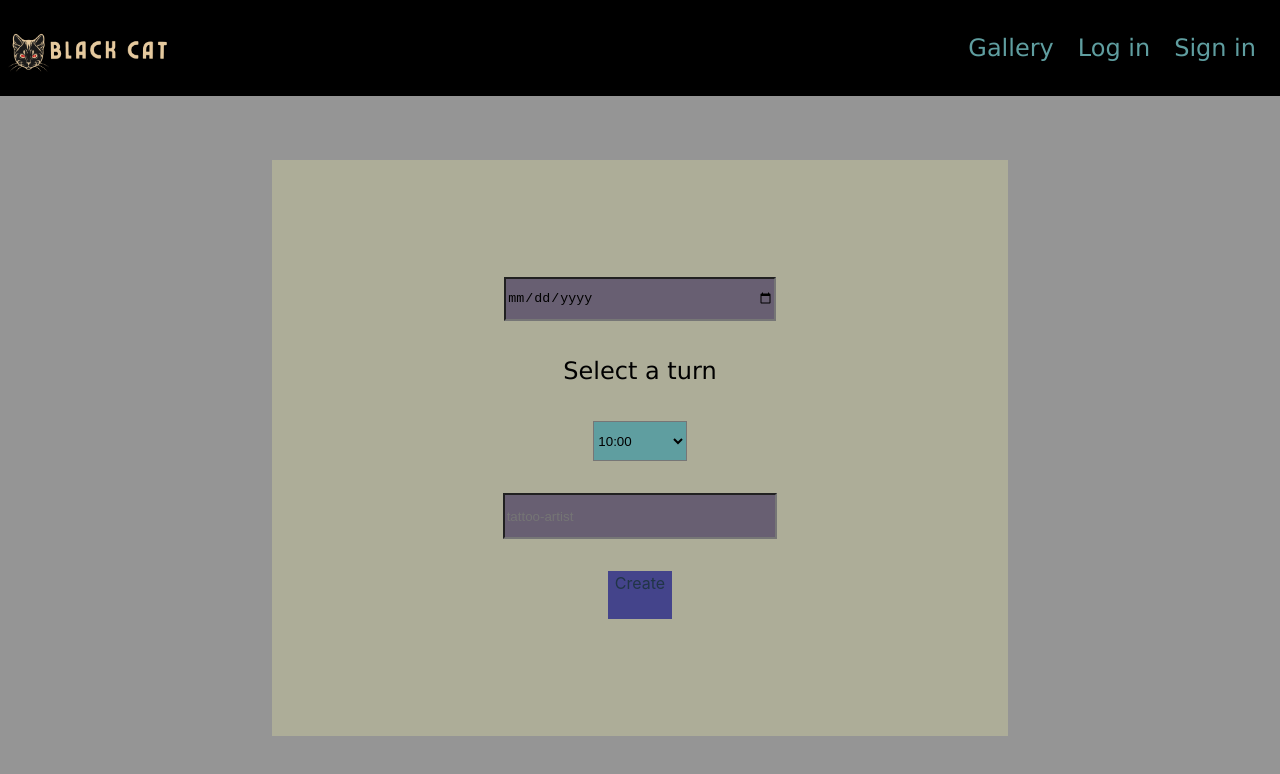
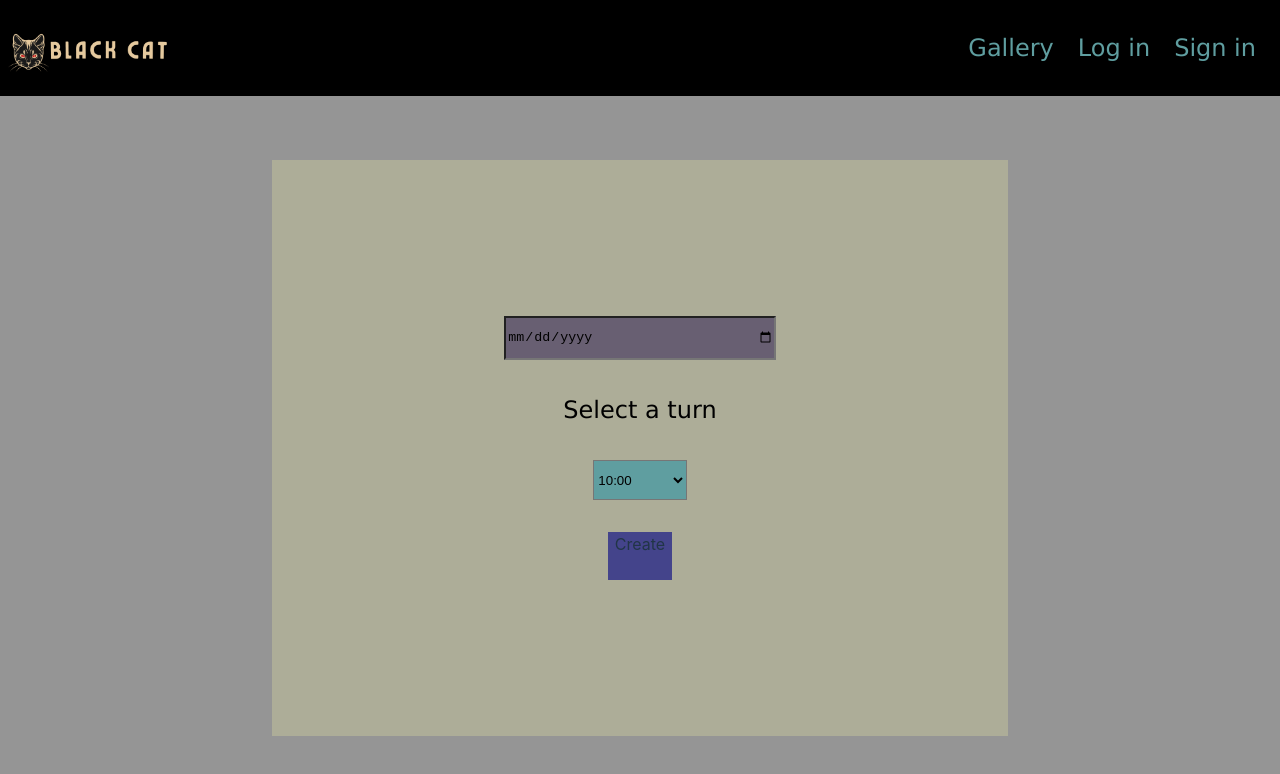
Before and after one commit to vanbrigo/tattoo-studio-react, a React (Vite) app: page /create-appointment in a window 1280 px wide. Shown: the top 774 px of the page. Built offline with nearby package versions, Linux system fonts and the light colour scheme.

Commit message:
feat: add create appointment sending tattooArtistId from token

```diff
--- a/src/pages/NewAppointment/NewAppointment.jsx
+++ b/src/pages/NewAppointment/NewAppointment.jsx
@@ -4,20 +4,20 @@ import './NewAppointment.css'
 import { InputDate } from '../../common/InputDate/InputDate';
 import { Button } from '../../common/Button/Button';
 import { createAppointment } from '../../services/apiCalls';
+import { useSelector } from 'react-redux';
+import { userData } from '../userSlice';
+import {jwtDecode} from 'jwt-decode'
 
 
 export const NewAppointment = () => {
+    const rdxCredentials = useSelector(userData)
+    const token=rdxCredentials.credentials.token
     const [details,setDetails]=useState({
         date:"",
         time:"",
-        tattoo_artist:""
     })
-    useEffect(() => {
-            console.log(details.time)
-            console.log(details.date)
-      }, [details]);
 
-      const functionHandler = (e) => {
+    const functionHandler = (e) => {
         setDetails((prevState)=>({
             ...prevState,
             [e.target.name]:e.target.value
@@ -25,7 +25,7 @@ export const NewAppointment = () => {
 
     }
     const create=()=>{
-        createAppointment(details)
+        createAppointment(details,token)
         .then(
             resultado=> {
             console.log(resultado.data)
@@ -53,15 +53,6 @@ export const NewAppointment = () => {
                       <option value="11:00">15:00</option>
                       <option value="14:00">16:00</option>
                   </select>
-
-              <InputDate
-                  name={"tatto_artist"}
-                  type={"number"}
-                  style='inputDateDesign'
-                  lenght={"10"}
-                  placeholder={"tattoo-artist"}
-                  functionProp={functionHandler}
-              />
               <Button
                   style='createAppointmentButton'
                   functionToDo={create}
--- a/src/services/apiCalls.js
+++ b/src/services/apiCalls.js
@@ -16,6 +16,6 @@ export const registerUser = async(body)=>{
     return await axios.post(`http://localhost:3000/user/register`,body)
 }
 
-export const createAppointment = async(body)=>{
-    return await axios.post(`http://localhost:3000/appointment_available/new`,body)
+export const createAppointment = async(body,token)=>{
+    return await axios.post(`http://localhost:3000/appointment_available/new`,body,{headers:{Authorization:`Bearer ${token}`}})
 }
```
